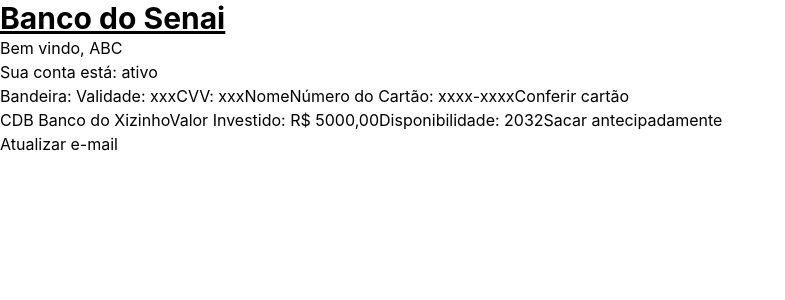
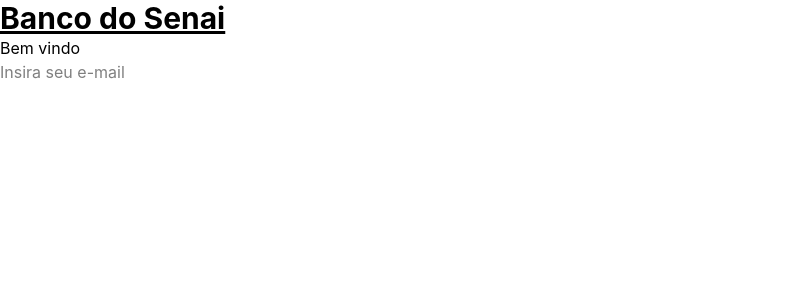
Before and after one commit to Desenvolvedor-Front-End-React-T1/app-banco, a React (Vite) app: page / in a window 1280 px wide. Shown: the top 300 px of the page, without its empty margins (0-785 px from the left). Built offline with nearby package versions, Linux system fonts and the light colour scheme.

Commit message:
Implement internationalization with i18next; add translations for Portuguese and English, update components to use translations

```diff
--- a/index.html
+++ b/index.html
@@ -1,5 +1,5 @@
 <!doctype html>
-<html lang="en">
+<html lang="pt-BR">
   <head>
     <meta charset="UTF-8" />
     <link rel="icon" type="image/svg+xml" href="/favicon.svg" />
--- a/package.json
+++ b/package.json
@@ -11,8 +11,10 @@
   },
   "dependencies": {
     "@tailwindcss/vite": "^4.3.3",
+    "i18next": "^26.4.2",
     "react": "^19.2.8",
     "react-dom": "^19.2.8",
+    "react-i18next": "^17.0.15",
     "react-router-dom": "^7.18.4",
     "tailwindcss": "^4.3.3"
   },
--- /dev/null
+++ b/src/i18n.js
@@ -0,0 +1,19 @@
+import i18n from 'i18next'
+import { initReactI18next } from 'react-i18next'
+
+import ptBR from './locales/pt-BR.json'
+import en from './locales/en.json'
+
+i18n.use(initReactI18next).init({
+    resources: {
+        'pt-BR': { translation: ptBR },
+        en: { translation: en }
+    },
+    lng: 'pt-BR',
+    fallbackLng: 'pt-BR',
+    interpolation: {
+        escapeValue: false
+    }
+})
+
+export default i18n
--- /dev/null
+++ b/src/locales/en.json
@@ -0,0 +1,13 @@
+{
+  "login": {
+    "inputEmail": "Type your mail",
+    "inputSenha": "Type your password",
+    "btn_entrar": "Sign In"
+  },
+  "home": {
+    "welcome": "Welcome"
+  },
+  "erros": {
+    "conta_bloqueada": "Your account is blocked, the content cannot be viewed."
+  }
+}
--- /dev/null
+++ b/src/locales/pt-BR.json
@@ -0,0 +1,13 @@
+{
+  "login": {
+    "inputEmail": "Insira seu e-mail",
+    "inputSenha": "Insira sua senha",
+    "btn_entrar": "Entrar"
+  },
+  "home": {
+    "welcome": "Bem vindo"
+  },
+  "erros": {
+    "conta_bloqueada": "Sua conta está bloqueada, não é possível visualizar o conteúdo."
+  }
+}
--- a/src/main.jsx
+++ b/src/main.jsx
@@ -3,6 +3,7 @@
 import App from './App.jsx'
 import { UserProvider } from './context/UserContext.jsx'
 import './index.css'
+import './i18n'
 
 createRoot(document.getElementById('root')).render(
   <StrictMode>
--- a/src/pages/Home.jsx
+++ b/src/pages/Home.jsx
@@ -1,21 +1,29 @@
 import CardCartao from '../components/CardCartao'
 import CardInvestimento from '../components/CardInvestimento'
 import { useUser } from '../context/UserContext'
+import { useTranslation } from 'react-i18next'
 
 function Home() {
+
+    const { t } = useTranslation()
 
     const { atualizarEmail, usuario } = useUser()
 
     return (
         <>
             <h1 className="text-3xl font-bold underline">Banco do Senai</h1>
-            <h2>Bem vindo, {usuario.nome}</h2>
+            {/* <h2>Bem vindo, {usuario.nome}</h2> */}
+
+            <h2>{ t('home.welcome') }</h2>
+
+            <input placeholder={t('login.inputEmail')}/>
+{/*
             <h4>Sua conta está: {usuario.statusConta}</h4>
             <CardCartao />
 
             <CardInvestimento />
 
-            <button>Atualizar e-mail</button>
+            <button>Atualizar e-mail</button> */}
         </>
     )
 }
--- /dev/null
+++ b/src/pages/Login.jsx
@@ -0,0 +1,9 @@
+import { useTranslation } from 'react-i18next'
+function Login() {
+    const { t } = useTranslation()
+    return (
+        <>
+            <input className="input-login" type="password" placeholder={t('login.inputSenha')} />
+        </>
+    )
+}
--- a/src/pages/PixPage.jsx
+++ b/src/pages/PixPage.jsx
@@ -1,7 +1,7 @@
 import { useUser } from "../context/UserContext"
-
+import { useTranslation } from 'react-i18next'
 function PixPage() {
-
+    const { t } = useTranslation()
     const { usuario } = useUser()
 
     return (
@@ -9,7 +9,7 @@
             <h1>Área Pix</h1>
 
             {usuario.statusConta === 'bloqueada' ?
-                <span>Sua conta está bloqueada, não é possível visualizar as chaves.</span>
+                <span>{t('erros.conta_bloqueada')}</span>
                 : <>
                     {usuario.chavesPixCadastradas.map(item =>
                         <span>{item.tipo} - {item.valor}</span>
```
Also changed, not shown: 1 other file (tests, documents, lock files or other folders).
